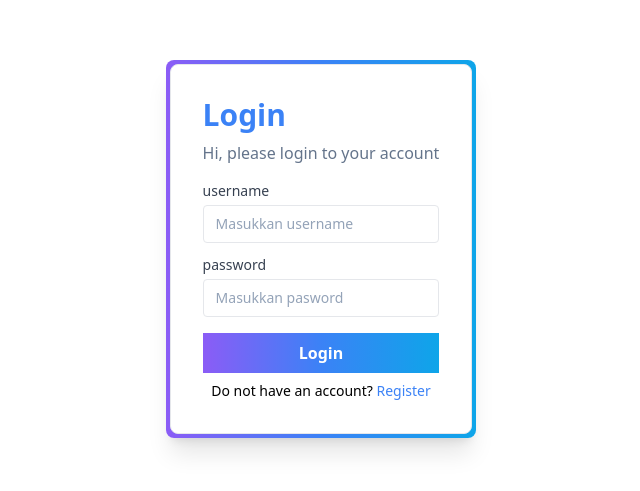
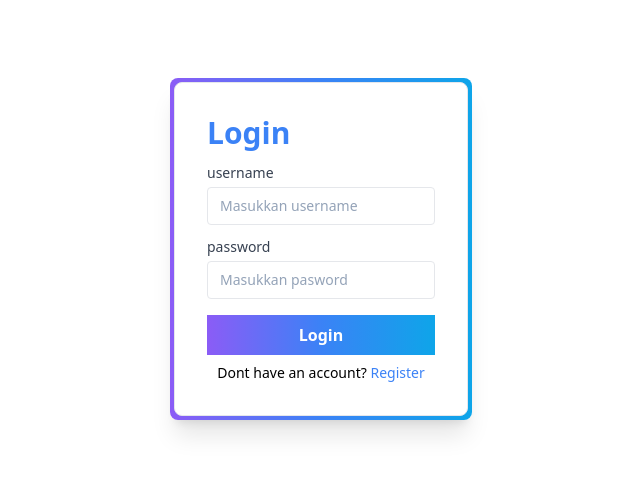
Before and after one commit to dimas-tri-sulaksono/belajar-nextjs, a Next.js app: page /login in a window 1280 px wide. Shown: the part 151-642 px from the top of the page, without its empty margins (319-959 px from the left). Built offline with nearby package versions, Linux system fonts and the light colour scheme.

Commit message:
belajar conditional rendering

```diff
--- a/src/components/organism/Login/index.js
+++ b/src/components/organism/Login/index.js
@@ -23,13 +23,6 @@ const Login = () => {
         Login
       </Button>
 
-      <p className="text-sm text-center mt-2">
-        Do not have an account?{" "}
-        <Link className="text-blue-500 hover:text-blue-700" href="/register">
-          Register
-        </Link>
-      </p>
-
       {/* kalau pakai <a href></a> ada loadingnya */}
       {/* gunakan <Link></Link sebagai penganti a href tanpa loading page  */}
     </form>
--- a/src/components/organism/Register/index.js
+++ b/src/components/organism/Register/index.js
@@ -28,13 +28,6 @@ const Register = () => {
       <Button buttonClassName="w-full mt-4 bg-blue-500 hover:bg-blue-700 text-white">
         Login
       </Button>
-
-      <p className="text-sm text-center mt-2">
-        Already have an account?{" "}
-        <Link className="text-blue-500 hover:text-blue-700" href="/login">
-          Login
-        </Link>
-      </p>
     </form>
   );
 };
--- a/src/components/templates/AuthLayout/index.js
+++ b/src/components/templates/AuthLayout/index.js
@@ -1,13 +1,53 @@
+import Link from "next/link";
 import React from "react";
 
-const AuthLayout = ({ title, desc, children }) => {
+const AuthLayout = ({ title, desc, children, type = "register" }) => {
   return (
     <>
       <div className="rounded-lg bg-gradient-aigen p-1 shadow-xl">
         <div className="w-full max-w-xs border rounded-lg p-8 bg-white">
           <h1 className="text-3xl font-bold mb-2 text-blue-500">{title}</h1>
-          <p className="font-medium text-slate-500 mb-4">{desc}</p>
           {children}
+
+          {/* Conditional Rendering : Cara 1 */}
+          {/* {type === "register" ? (
+            <p className="text-sm text-center mt-2">
+              Do not have an account?{" "}
+              <Link
+                className="text-blue-500 hover:text-blue-700"
+                href="/register"
+              >
+                Register
+              </Link>
+            </p>
+          ) : (
+            <p className="text-sm text-center mt-2">
+              Already have an account?{" "}
+              <Link className="text-blue-500 hover:text-blue-700" href="/login">
+                Login
+              </Link>
+            </p>
+          )} */}
+
+          {/* Cara 2 */}
+          <p className="text-sm text-center mt-2">
+            {type === "register"
+              ? "Already have an account? "
+              : "Dont have an account? "}
+            {type === "register" && (
+              <Link className="text-blue-500 hover:text-blue-700" href="/login">
+                Login
+              </Link>
+            )}
+            {type === "login" && (
+              <Link
+                className="text-blue-500 hover:text-blue-700"
+                href="/register"
+              >
+                Register
+              </Link>
+            )}
+          </p>
         </div>
       </div>
     </>
@@ -15,3 +55,5 @@ const AuthLayout = ({ title, desc, children }) => {
 };
 
 export default AuthLayout;
+
+// conditional rendering : teknik untuk menampilkan element ui berdasarkan kondisi tertentu
--- a/src/pages/login/index.js
+++ b/src/pages/login/index.js
@@ -6,7 +6,11 @@ const index = () => {
   return (
     <>
       <div className="flex justify-center items-center min-h-screen">
-        <AuthLayout title={"Login"} desc={"Hi, please login to your account"}>
+        <AuthLayout
+          title={"Login"}
+          desc={"Hi, please login to your account"}
+          type={"login"}
+        >
           <Login />
         </AuthLayout>
       </div>
```
Also changed, not shown: src/pages/register/index.js (line endings or trailing spaces).
